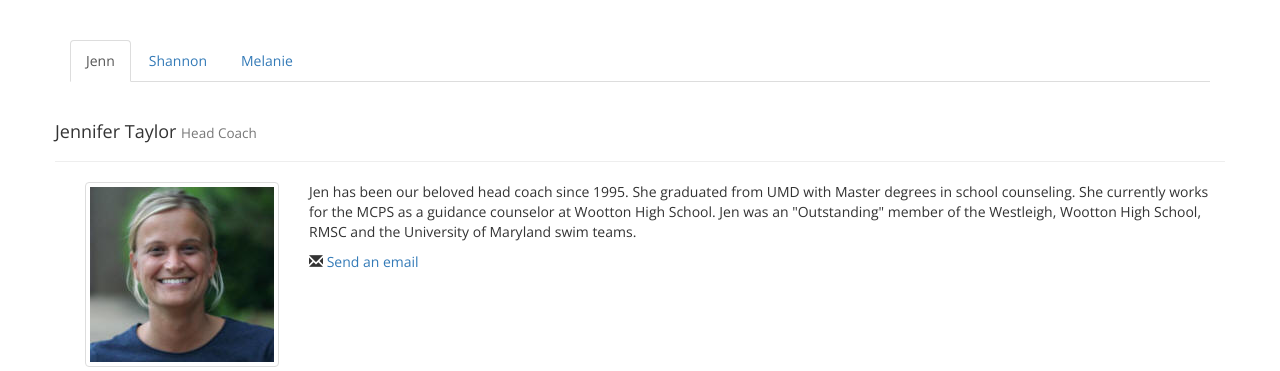
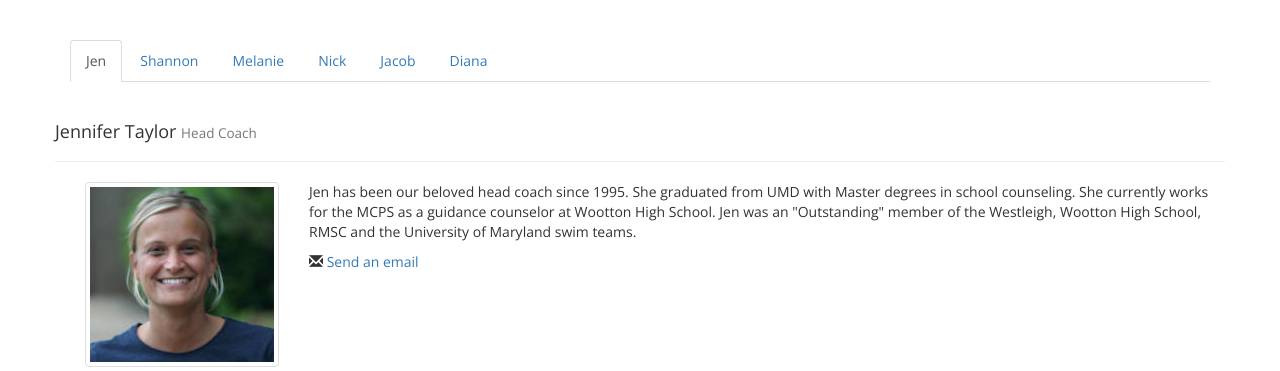
Before and after one commit to uppercounty/uppercounty, a Django app: page /web/coaches/ in a window 1280 px wide. Shown: the part 51-422 px from the top of the page. Run offline with Django 3.2, Linux system fonts and the light colour scheme; some libraries are stand-ins or nearby versions.

Commit message:
added extra assitant coach bios

```diff
--- a/web/templates/web/coaches.html
+++ b/web/templates/web/coaches.html
@@ -6,13 +6,16 @@
 
 <div class="container uc-container">
   <ul class="nav nav-tabs space-top">
-    <li class="active"><a href="#jennifer-taylor" data-toggle="tab">Jenn</a>
-    <li><a href="#shannon-king" data-toggle="tab">Shannon</a>
-    <li><a href="#melanie-page" data-toggle="tab">Melanie</a>
+    <li class="active"><a href="#jen" data-toggle="tab">Jen</a>
+    <li><a href="#shannon" data-toggle="tab">Shannon</a>
+    <li><a href="#melanie" data-toggle="tab">Melanie</a>
+    <li><a href="#nick" data-toggle="tab">Nick</a>
+    <li><a href="#jacob" data-toggle="tab">Jacob</a>
+    <li><a href="#diana" data-toggle="tab">Diana</a>
   </ul>
 
   <div class="tab-content">
-    <div class="tab-pane fade in active" id="jennifer-taylor">
+    <div class="tab-pane fade in active" id="jen">
       <div class="row">
         <div class="page-header">
           <h4>Jennifer Taylor <small>Head Coach</small></h4>
@@ -22,7 +25,7 @@
         <p><span class="glyphicon glyphicon-envelope"></span><a href="mailto:jennifer_a_taylor@mcpsmd.org"> Send an email</a>
       </div>
     </div><!-- /.tab-pane -->
-    <div class="tab-pane fade" id="shannon-king">
+    <div class="tab-pane fade" id="shannon">
       <div class="row">
         <div class="page-header">
           <h4>Shannon King <small>Assistant Coach</small></h4>
@@ -32,7 +35,7 @@
         <p><span class="glyphicon glyphicon-envelope"></span><a href="mailto:sking0212@gmail.com"> Send an email</a>
       </div>
     </div><!-- /.tab-pane -->
-    <div class="tab-pane fade" id="melanie-page">
+    <div class="tab-pane fade" id="melanie">
       <div class="row">
         <div class="page-header">
           <h4>Melanie Page <small>Assistant Coach</small></h4>
@@ -42,6 +45,33 @@
         <p><span class="glyphicon glyphicon-envelope"></span><a href="mailto:mpage814@yahoo.com"> Send an email</a>
       </div>
     </div><!-- /.tab-pane -->
+    <div class="tab-pane fade" id="nick">
+      <div class="row">
+        <div class="page-header">
+          <h4>Nick Mannella <small>Assistant Coach</small></h4>
+        </div>
+        <img class="img-thumbnail featurette-img pull-left" src="{% static 'img/coaches-nick.jpg' %}">
+        <p>Nick began swimming for the Upper County Dolphins when he was 8 years old. He swam from 2003-2013 ending his swimming tenure with the undefeated UCD team. He was a volunteer coach for 3 years. He graduated from Magruder High School in 2013. Nick was a varsity swimmer at Magruder for 4 years and team captain for his junior and senior years. Nick is currently studying marketing at Towson University. Nick is a huge fan of the Washington Capitals and all things hockey.
+      </div>
+    </div><!-- /.tab-pane -->
+    <div class="tab-pane fade" id="jacob">
+      <div class="row">
+        <div class="page-header">
+          <h4>Jacob Ado <small>Assistant Coach</small></h4>
+        </div>
+        <img class="img-thumbnail featurette-img pull-left" src="{% static 'img/coaches-jacob.jpg' %}">
+        <p>Jacob started swimming for the Upper County Dolphins when he was 7 and will be swimming again this year for his final summer.  Jacob graduated from Gaithersburg High School in 2013.  While at GHS, Jacob was a varsity swimmer for 4 years and was the team captain during his junior and senior years.  In addition to swimming for GHS, Jacob swam for RMSC. Prior to graduation, Jacob coached for Montgomery Stroke & Turn clinic. Jacob currently attends West Virginia University as a Child Development and Family Studies major and is on the WVU Club Swim Team.
+      </div>
+    </div><!-- /.tab-pane -->
+    <div class="tab-pane fade" id="diana">
+      <div class="row">
+        <div class="page-header">
+          <h4>Diana Hanson <small>Assistant Coach</small></h4>
+        </div>
+        <img class="img-thumbnail featurette-img pull-left" src="{% static 'img/coaches-diana.jpg' %}">
+        <p>Diana swam for Upper County for 14 years, beginning at the age of 4. Before college, she trained with Nation's Capitals Swim Club and swam as a member of Poolesville High School, serving as a team captain in her senior year before graduating in 2013. Diana is an incoming sophomore at Bucknell University, where she is studying Biology and Psychology. She is a member of the Bucknell varsity swimming and diving team and was named to the first team all Patriot League for the 2013-2014 season. Diana is an avid Washington Capitals and Nationals fan.
+      </div>
+    </div><!-- /.tab-pane -->
   </div><!-- /.tab-content -->
 </div><!-- /.container -->
 
```
